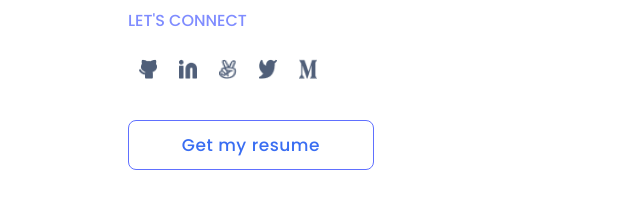
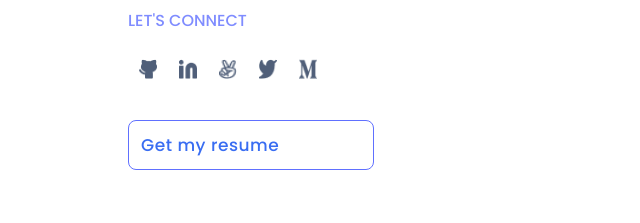
Before and after one commit to VivekRaaZ/popup-window, a website: page index.html in a window 1280 px wide. Shown: the part 3354-3577 px from the top of the page, 0-640 px from the left. Drawn offline with Linux system fonts and the light colour scheme; a web font is replaced by a local one.

Commit message:
Update index.html

```diff
--- a/index.html
+++ b/index.html
@@ -110,7 +110,7 @@
             </ul>
 
             <button class="project-button" type="button"><a href="https://drive.google.com/file/d/1iyaAHtqSmFKQ-UQquW-8_yo6ArxIQiWn/view?usp=sharing">
-              <span class="button-content">Get my resume</span>
+              <div class="button-content">Get my resume</div>
             </a>
             </button>
           </div>
```
